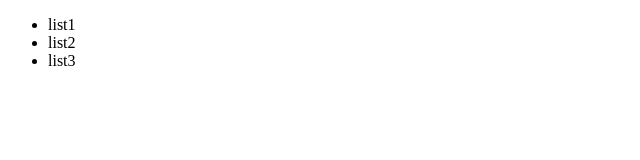
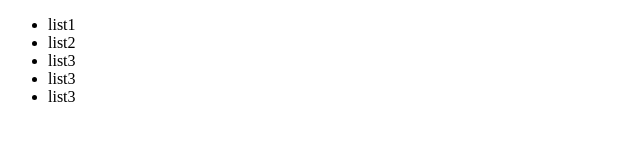
Before and after one commit to sunminlee00/html_project, a plain HTML site: page list.html in a window 1280 px wide. Shown: the full height of the page, 0-640 px from the left. Drawn offline with Linux system fonts and the light colour scheme.

Commit message:
list.html 5번까지 추가

```diff
--- a/list.html
+++ b/list.html
@@ -9,6 +9,9 @@
   <li>list1</li>
   <li>list2</li>
   <li>list3</li>
+  <li>list3</li>
+  <li>list3</li>
+
   </ul>
 </body>
 </html>
```
